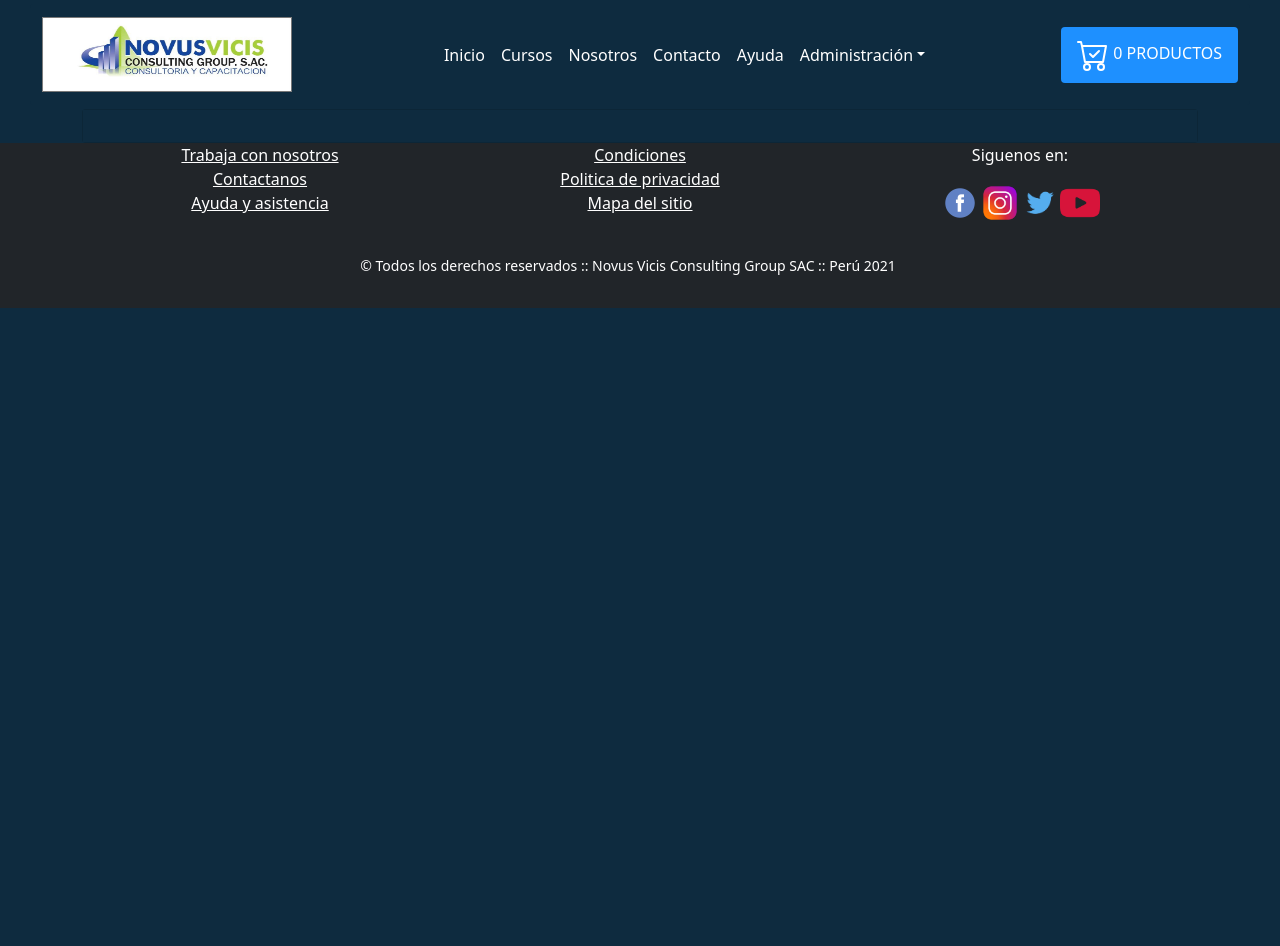
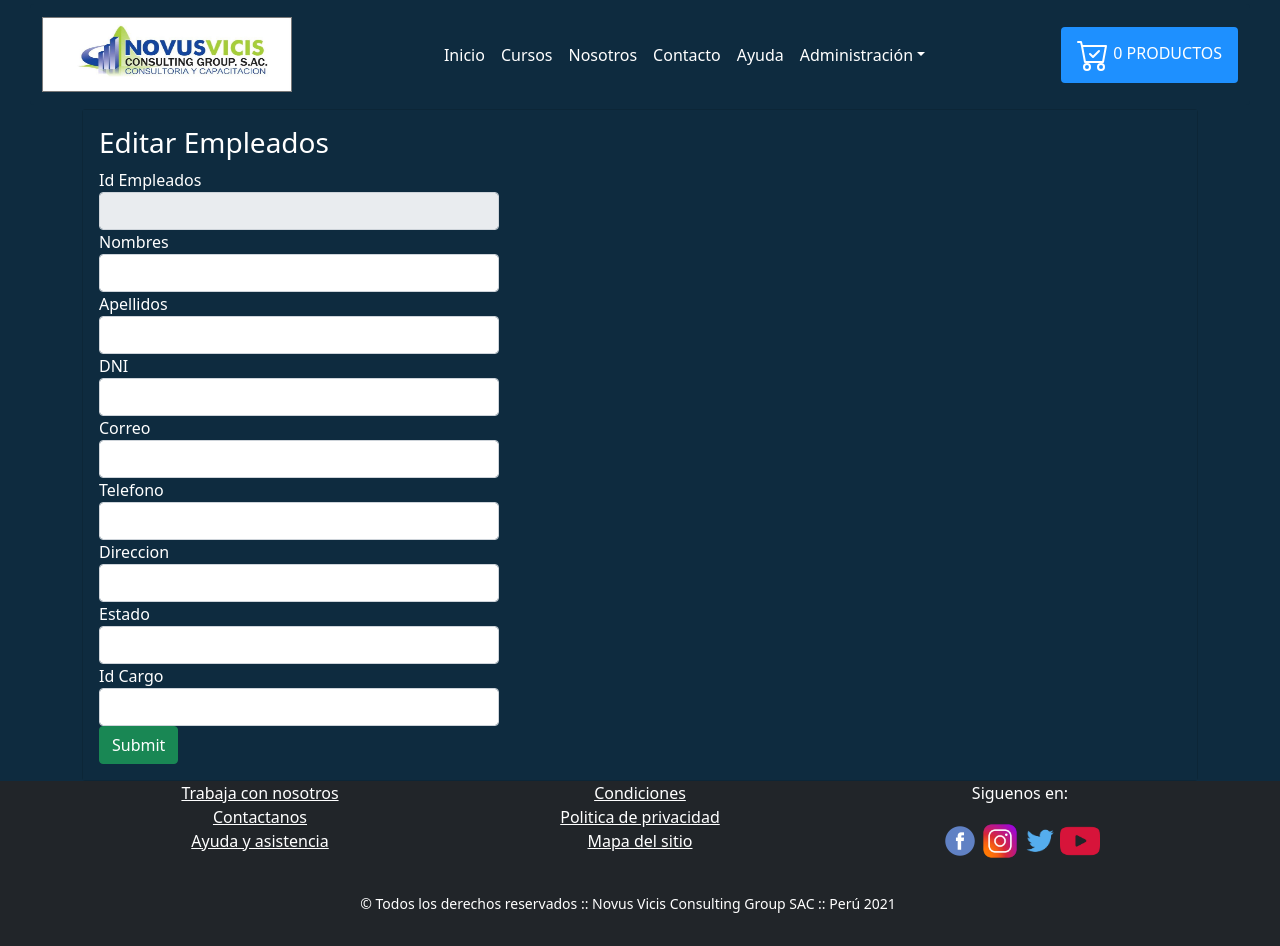
Before and after one commit to RzoPinedo/NVC-DAA2, an Angular app in the folder NVC-ANGULAR/: page /updateEmp/1 in a window 1280 px wide. Before the commit this address led to /. Before the commit the page ends 800 px from the top, so only its background shows below. Built offline with nearby package versions, Linux system fonts and the light colour scheme; no server answers.

Commit message:
Enrutamiento

```diff
--- a/NVC-ANGULAR/src/app/app-routing.module.ts
+++ b/NVC-ANGULAR/src/app/app-routing.module.ts
@@ -10,6 +10,7 @@ import { EmpleadosListComponent } from "./empleados-list/empleados-list.componen
 import { EmpleadosUpdateComponent } from "./empleados-update/empleados-update.component";
 import { CursoListComponent } from "./cursos/components/curso-list/curso-list.component";
 import { VerCarritoComponent } from "./cursos/components/ver-carrito/ver-carrito.component";
+import { AppComponent } from "./app.component";
 
 const routes: Routes = [
   { path: "", redirectTo: "cargo", pathMatch: "full" },
@@ -20,8 +21,8 @@ const routes: Routes = [
   { path: "", redirectTo: "empleados", pathMatch: "full" },
   { path: "empleados", component: EmpleadosListComponent },
   { path: "addemp", component: EmpleadosCreateComponent },
-  { path: "update/:id", component: EmpleadosUpdateComponent },
-  { path: "details/:id", component: EmpleadosDetailsComponent },
+  { path: "updateEmp/:id", component: EmpleadosUpdateComponent },
+  { path: "detailsEmp/:id", component: EmpleadosDetailsComponent },
   { path: "cursos", component: CursoListComponent },
   { path: "vercarrito", component: VerCarritoComponent },
 ];
--- a/NVC-ANGULAR/src/app/cargo-details/cargo-details.component.ts
+++ b/NVC-ANGULAR/src/app/cargo-details/cargo-details.component.ts
@@ -30,6 +30,6 @@ export class CargoDetailsComponent implements OnInit {
   }
 
   list(){
-    this.router.navigate(['cargos']);
+    this.router.navigate(['cargo']);
   }
 }
--- a/NVC-ANGULAR/src/app/cargo-list/cargo-list.component.html
+++ b/NVC-ANGULAR/src/app/cargo-list/cargo-list.component.html
@@ -5,18 +5,18 @@
   <div class="panel-body">
     <table class="table table-striped">
       <thead>
-        <tr>
+        <tr class="text-light">
           <th>ID</th>
           <th>Nombre</th>
           <th>Estado</th>
           <th>Actions</th>
         </tr>
       </thead>
-      <tbody>
+      <tbody class="text-light">
         <tr *ngFor="let cargo of cargos | async">
-          <td>{{cargo.id_CARGO}}</td>
-          <td>{{cargo.nombre}}</td>
-          <td>{{cargo.estado}}</td>
+          <td class="text-light">{{cargo.id_CARGO}}</td>
+          <td class="text-light">{{cargo.nombre}}</td>
+          <td class="text-light">{{cargo.estado}}</td>
           <td><button (click)="cargoDelete(cargo.id_CARGO)" class="btn btn-danger">Delete</button>
             <button (click)="cargoUpdate(cargo.id_CARGO)" class="btn btn-info" style="margin-left: 10px">Update</button>
             <button (click)="cargoDetails(cargo.id_CARGO)" class="btn btn-info"
--- a/NVC-ANGULAR/src/app/cargo-update/cargo-update.component.ts
+++ b/NVC-ANGULAR/src/app/cargo-update/cargo-update.component.ts
@@ -40,6 +40,6 @@ export class CargoUpdateComponent implements OnInit {
   }
 
   gotoList() {
-    this.router.navigate(['/cargos']);
+    this.router.navigate(['/cargo']);
   }
 }
--- a/NVC-ANGULAR/src/app/empleados-create/empleados-create.component.html
+++ b/NVC-ANGULAR/src/app/empleados-create/empleados-create.component.html
@@ -38,7 +38,7 @@
 
     <div class="form-group">
       <label for="name">ID Cargo</label>
-      <input type="text" class="form-control" id="id_cargo" required [(ngModel)]="empleados.id_cargo" name="id_cargo">
+      <input type="text" class="form-control" id="id_cargo" required [(ngModel)]="empleados.id_CARGO" name="id_cargo">
     </div>
 
     <button type="submit" class="btn btn-success">Submit</button>
--- a/NVC-ANGULAR/src/app/empleados-details/empleados-details.component.html
+++ b/NVC-ANGULAR/src/app/empleados-details/empleados-details.component.html
@@ -27,7 +27,7 @@
     <label><b>Estado: </b></label> {{empleados.estado}}
   </div>
   <div>
-    <label><b>ID Cargo: </b></label> {{empleados.id_CARGO}}
+    <label><b>Cargo: </b></label> {{empleados.id_CARGO.nombre}}
   </div>
 </div>
 
--- a/NVC-ANGULAR/src/app/empleados-list/empleados-list.component.html
+++ b/NVC-ANGULAR/src/app/empleados-list/empleados-list.component.html
@@ -1,11 +1,11 @@
 <div class="panel panel-primary">
   <div class="panel-heading">
-    <h2>Empleados List</h2>
+    <h2>Lista de Empleados</h2>
   </div>
   <div class="panel-body">
     <table class="table table-striped">
-      <thead>
-        <tr>
+      <thead class="bg-dark">
+        <tr class="text-light">
           <th>ID</th>
           <th>Nombres</th>
           <th>Apellidos</th>
@@ -19,15 +19,15 @@
       </thead>
       <tbody>
         <tr *ngFor="let empleados of empleados | async">
-          <td>{{empleados.id_EMPLEADOS}}</td>
-          <td>{{empleados.nombres}}</td>
-          <td>{{empleados.apellidos}}</td>
-          <td>{{empleados.dni}}</td>
-          <td>{{empleados.correo}}</td>
-          <td>{{empleados.telefono}}</td>
-          <td>{{empleados.direccion}}</td>
-          <td>{{empleados.estado}}</td>
-          <td>{{empleados.id_CARGO.nombre}}</td>
+          <td class="text-light">{{empleados.id_EMPLEADOS}}</td>
+          <td class="text-light">{{empleados.nombres}}</td>
+          <td class="text-light">{{empleados.apellidos}}</td>
+          <td class="text-light">{{empleados.dni}}</td>
+          <td class="text-light">{{empleados.correo}}</td>
+          <td class="text-light">{{empleados.telefono}}</td>
+          <td class="text-light">{{empleados.direccion}}</td>
+          <td class="text-light">{{empleados.estado}}</td>
+          <td class="text-light">{{empleados.id_CARGO.nombre}}</td>
           <td><button (click)="empleadosDelete(empleados.id_EMPLEADOS)" class="btn btn-danger">Delete</button>
               <button (click)="empleadosUpdate(empleados.id_EMPLEADOS)" class="btn btn-info" style="margin-left: 10px">Update</button>
               <button (click)="empleadosDetails(empleados.id_EMPLEADOS)" class="btn btn-info" style="margin-left: 10px">Details</button>
--- a/NVC-ANGULAR/src/app/empleados-list/empleados-list.component.ts
+++ b/NVC-ANGULAR/src/app/empleados-list/empleados-list.component.ts
@@ -24,7 +24,7 @@ export class EmpleadosListComponent implements OnInit {
     this.empleados = this.empleadosService.getEmpleadosList();
   }
 
-  deleteEmpleados(id: number) {
+  empleadosDelete(id: number) {
     this.empleadosService.empleadosDelete(id)
       .subscribe(
         data => {
@@ -35,10 +35,10 @@ export class EmpleadosListComponent implements OnInit {
   }
 
   empleadosDetails(id: number){
-    this.router.navigate(['details', id]);
+    this.router.navigate(['detailsEmp', id]);
   }
 
   empleadosUpdate(id: number){
-    this.router.navigate(['update', id]);
+    this.router.navigate(['updateEmp', id]);
   }
 }
--- a/NVC-ANGULAR/src/app/empleados-update/empleados-update.component.html
+++ b/NVC-ANGULAR/src/app/empleados-update/empleados-update.component.html
@@ -1,10 +1,11 @@
-<h3>Update Empleados</h3>
+<h3>Editar Empleados</h3>
 <div [hidden]="submitted" style="width: 400px;">
   <form (ngSubmit)="onSubmit()">
     <div class="form-group">
-      <label for="name">ID Empleados</label>
-      <input type="text" class="form-control" id="id_empleados" required [(ngModel)]="empleados.id_empleados" name="id_empleados">
+      <label for="name">Id Empleados</label>
+      <input type="text" class="form-control" id="id_EMPLEADOS" required [(ngModel)]="empleados.id_EMPLEADOS" name="id_EMPLEADOS" readonly>
     </div>
+
 
     <div class="form-group">
       <label for="name">Nombres</label>
@@ -16,6 +17,38 @@
       <input type="text" class="form-control" id="apellidos" required [(ngModel)]="empleados.apellidos" name="apellidos">
     </div>
 
+    <div class="form-group">
+      <label for="name">DNI</label>
+      <input type="text" class="form-control" id="dni" required [(ngModel)]="empleados.dni" name="dni">
+    </div>
+
+    <div class="form-group">
+      <label for="name">Correo</label>
+      <input type="text" class="form-control" id="correo" required [(ngModel)]="empleados.correo" name="correo">
+    </div>
+
+    <div class="form-group">
+      <label for="name">Telefono</label>
+      <input type="text" class="form-control" id="telefono" required [(ngModel)]="empleados.telefono" name="telefono">
+    </div>
+
+    <div class="form-group">
+      <label for="name">Direccion</label>
+      <input type="text" class="form-control" id="direccion" required [(ngModel)]="empleados.direccion" name="direccion">
+    </div>
+
+    <div class="form-group">
+      <label for="name">Estado</label>
+      <input type="text" class="form-control" id="estado" required [(ngModel)]="empleados.estado" name="estado">
+    </div>
+
+    <div class="form-group">
+      <label for="name">Id Cargo</label>
+      <input type="text" class="form-control" id="id_CARGO" required [(ngModel)]="empleados.id_CARGO" name="id_CARGO">
+    </div>
+
+
+
     <button type="submit" class="btn btn-success">Submit</button>
   </form>
 </div>
```
